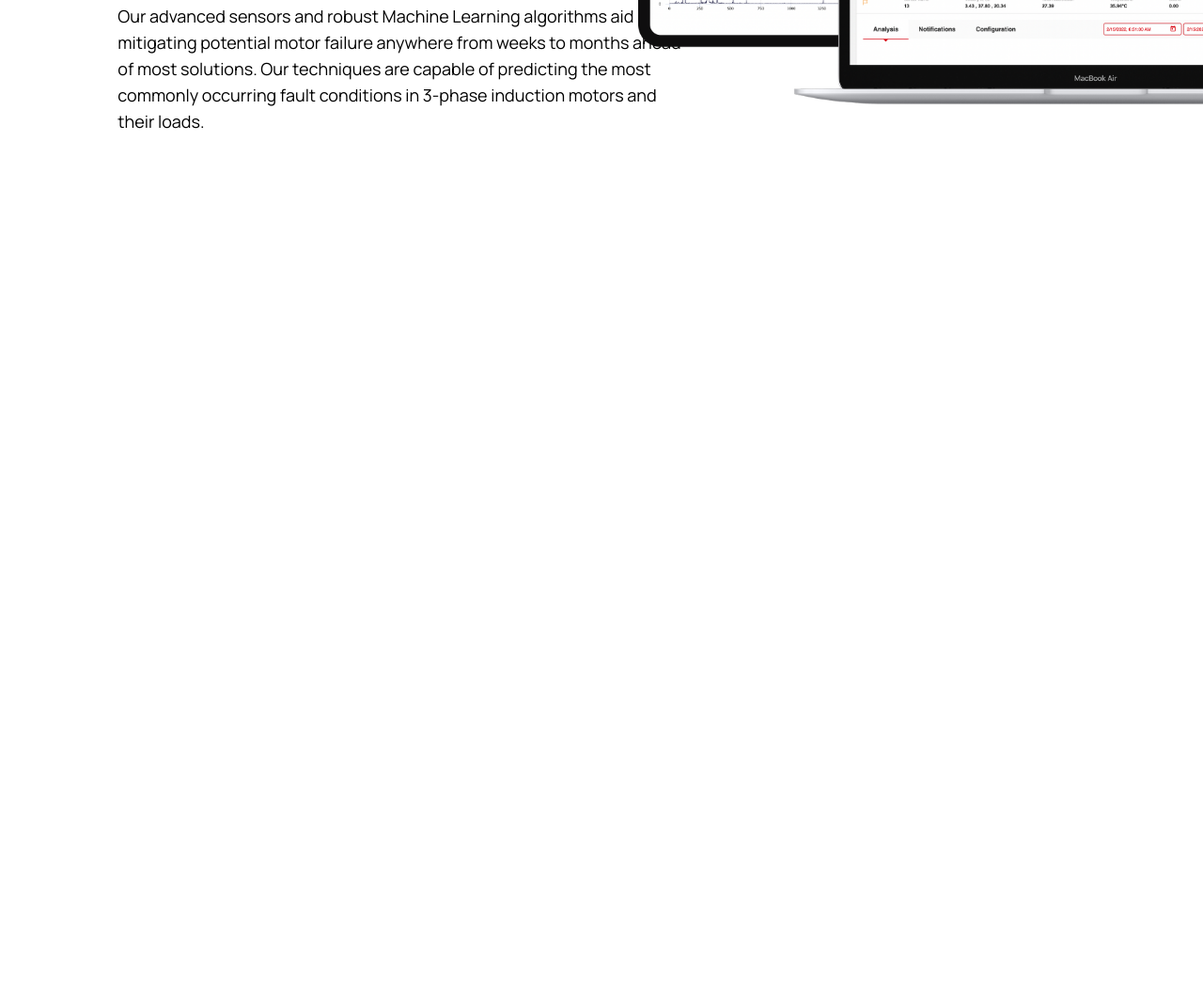
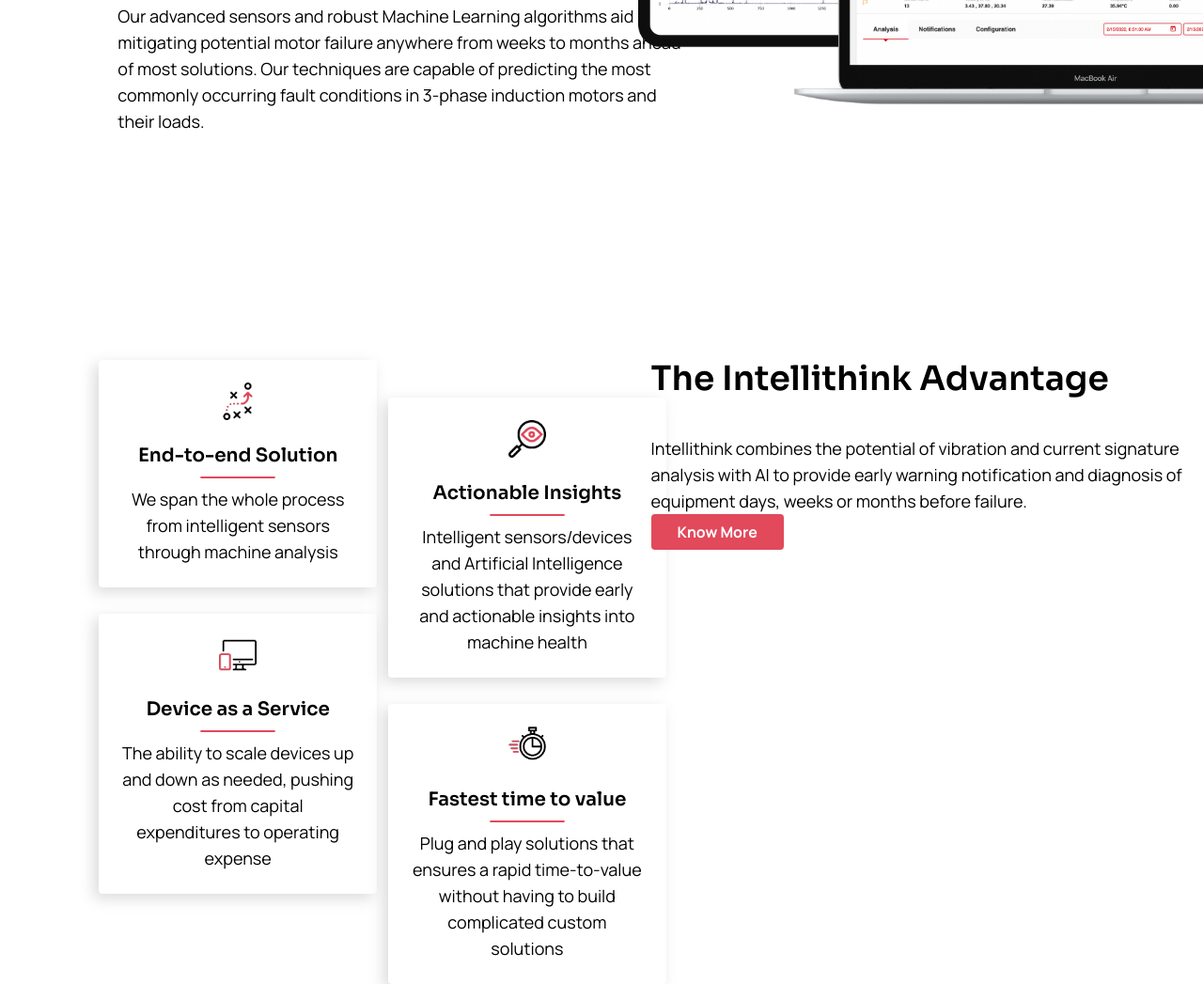
Before and after one commit to sakshichauhan06/intellithink-demo, a plain HTML site: page index.html in a window 1280 px wide. Shown: the part 1273-2320 px from the top of the page at 94% size. Before the commit the page ends 1576 px from the top, so only its background shows below. Drawn offline with Linux system fonts and the light colour scheme.

Commit message:
page three

```diff
--- a/index.html
+++ b/index.html
@@ -86,6 +86,64 @@
             </div>
         </div>
 
+        <!-- ------------- Page 3 -------------- -->
+
+        <div class="page-three">
+            <div class="three-bg"></div>
+            <div class="three-container">
+
+                <div class="three-left">
+                    <div class="cards-left-col">
+                        <div class="cards">
+                            <div class="cards-logo">
+                                <img src="assets/Page 3/strategy.png" alt="">
+                            </div>
+                            <div class="cards-header">End-to-end Solution</div>
+                            <hr>
+                            <div class="cards-text">We span the whole process from intelligent sensors through machine analysis</div>
+                        </div>
+                        <div class="cards cards-bottom">
+                            <div class="cards-logo">
+                                <img src="assets/Page 3/responsive.png" alt="">
+                            </div>
+                            <div class="cards-header">Device as a Service</div>
+                            <hr>
+                            <div class="cards-text">The ability to scale devices up and down as needed, pushing cost from capital expenditures to operating expense</div>
+                        </div>
+                    </div>
+
+                    <div class="cards-right-col">
+                        <div class="cards">
+                            <div class="cards-logo">
+                                <img src="assets/Page 3/investigation.png" alt="">
+                            </div>
+                            <div class="cards-header">Actionable Insights</div>
+                            <hr>
+                            <div class="cards-text">Intelligent sensors/devices and Artificial Intelligence solutions that provide early and actionable insights into machine health</div>
+                        </div>
+                        <div class="cards cards-bottom">
+                            <div class="cards-logo">
+                                <img src="assets/Page 3/stopwatch.png" alt="">
+                            </div>
+                            <div class="cards-header">Fastest time to value</div>
+                            <hr>
+                            <div class="cards-text">Plug and play solutions that ensures a rapid time-to-value without having to build complicated custom solutions</div>
+                        </div>
+                    </div>
+                </div>
+
+                <div class="three-right">
+                    <div class="three-right-header">
+                        The Intellithink Advantage
+                    </div>
+                    <div class="three-right-para">
+                        Intellithink combines the potential of vibration and current signature analysis with AI to provide early warning notification and diagnosis of equipment days, weeks or months before failure.
+                    </div>
+                    <button class="btn">Know More</button>
+                </div>
+            </div>
+        </div>
+
     </div>
 </body>
 </html>
--- a/style.css
+++ b/style.css
@@ -243,3 +243,98 @@ li {
     float: right;
     width: 70%;
 }
+
+/* ------------------  Page 3  --------------------- */
+
+.page-three {
+    margin-top: 5rem;
+}
+
+.three-bg {
+
+}
+
+.three-container {
+    display: grid;
+    grid-template-columns: repeat(2, minmax(0, 1fr));
+    /* margin-left: 1.25rem;
+    margin-right: 1.25rem; */
+    margin-left: 105.2px;
+    margin-left: 105.2px;
+}
+
+.three-left {
+    display: grid;
+    grid-template-columns: repeat(2, minmax(0, 1fr));
+    gap: 1.75rem;
+}
+
+.cards {
+    padding: 1.5rem;
+    gap: 1.75rem;
+    border-radius: 0.25rem;
+    background-color: #ffffff;
+    padding: 1.5rem;
+    position: relativerelative;
+    text-align: center;
+    width: 296px;
+    height: auto;
+    box-shadow: -5px 5px 15px rgba(136, 135, 135, 0.3);
+}
+
+.cards-logo img {
+    height: 2.5rem;
+}
+
+.cards-header {
+    font-family: 'Sora', sans-serif;
+    font-weight: 600;
+    font-size: 1.25rem;
+    line-height: 1.75rem;
+    margin-top: 1.25rem;
+    margin-bottom: 0.5rem;
+}
+
+.cards hr {
+    width: 80px;
+    border: 1px solid #E2495B;
+    background: #E2495B;
+    border-radius: 1px;
+    align-items: center;
+    margin: auto;
+}
+
+.cards-text {
+    font-family: 'Manrope', sans-serif;
+    font-weight: 400;
+    font-size: 1.125rem;
+    line-height: 1.75rem;
+    margin-top: 0.5rem;
+}
+
+.cards-right-col {
+    margin-top: 2.5rem;
+}
+
+.cards-bottom {
+    margin-top: 1.75rem;
+}
+
+.three-right {
+
+}
+
+.three-right-header {
+    font-family: 'Sora', sans-serif;
+    font-weight: 600;
+    font-size: 2.25rem;
+    line-height: 2.5rem;
+}
+
+.three-right-para {
+    font-family: 'Manrope', sans-serif;
+    font-weight: 400;
+    font-size: 1.125rem;
+    line-height: 1.75rem;
+    margin-top: 2.5rem;
+}
```
Also changed, not shown: assets/Page 3/Group 394.svg (added), assets/Page 3/Mask Group 4.svg (added), assets/Page 3/Polygon 15.svg (added), assets/Page 3/investigation.png (added), assets/Page 3/investigation@2x.png (added), assets/Page 3/responsive.png (added), assets/Page 3/responsive@2x.png (added), assets/Page 3/stopwatch.png (added), assets/Page 3/stopwatch@2x.png (added), assets/Page 3/strategy.png (added), assets/Page 3/strategy@2x.png (added).
